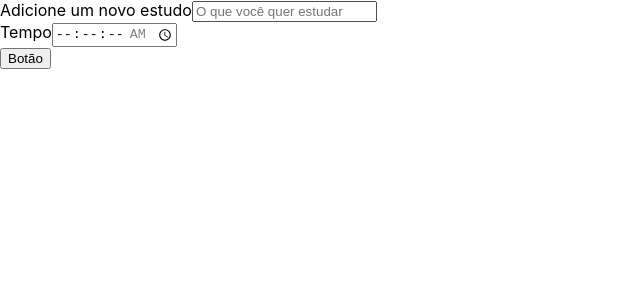
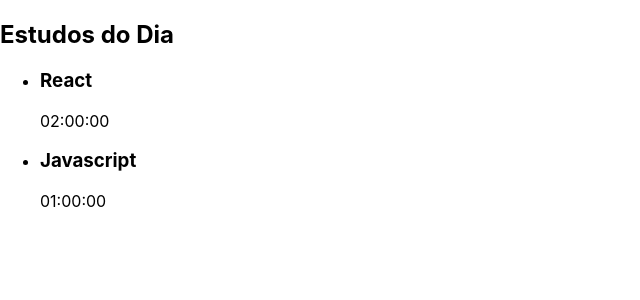
Before and after one commit to elisamorais/time_study_tsx_react, a React (Create React App) app: page / in a window 1280 px wide. Shown: the top 300 px of the page, without its empty margins (0-640 px from the left). Built offline with nearby package versions, Linux system fonts and the light colour scheme.

Commit message:
A3. Criando um componente(Lista)

```diff
--- a/src/App.tsx
+++ b/src/App.tsx
@@ -1,10 +1,12 @@
 import React from 'react';
 import Formulario from './components/Formulario.tsx';
+import Lista from './components/Lista';
+
 
 function App() {
   return (
     <div className="App">
-      <Formulario />
+      <Lista />
     </div>
   );
 }
--- /dev/null
+++ b/src/components/Lista/index.tsx
@@ -0,0 +1,22 @@
+import React from "react";
+
+function Lista () {
+    return (
+        <aside>
+            <h2>Estudos do Dia</h2>
+            <ul>
+                <li>
+                    <h3>React</h3>
+                    <span> 02:00:00</span>
+                </li>
+
+                <li>
+                    <h3>Javascript</h3>
+                    <span> 01:00:00</span>
+                </li>
+            </ul>
+        </aside>
+    )
+}
+
+export default Lista;
```
